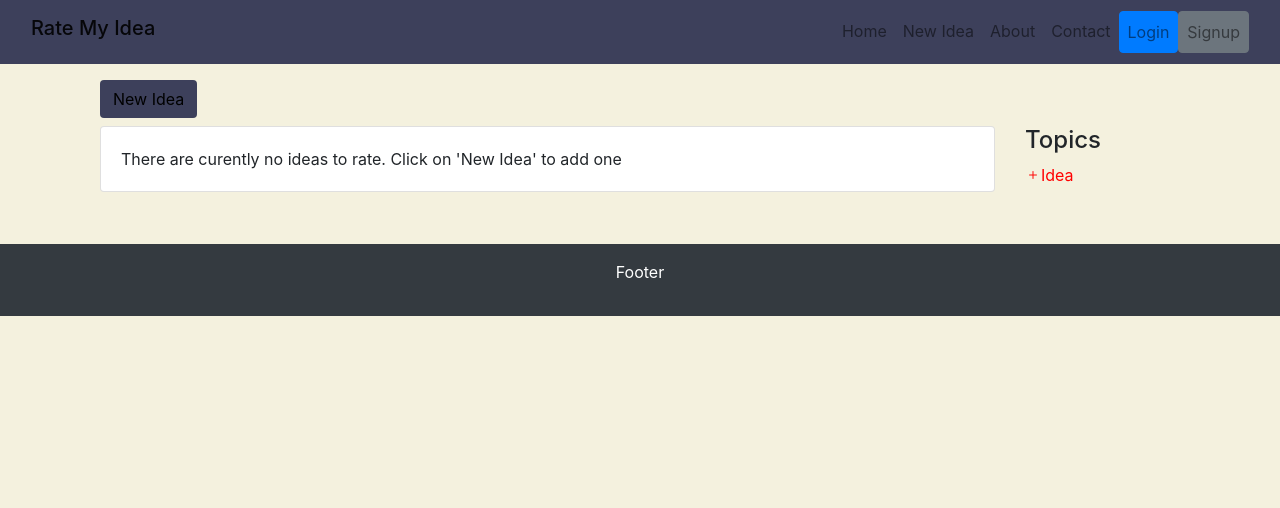
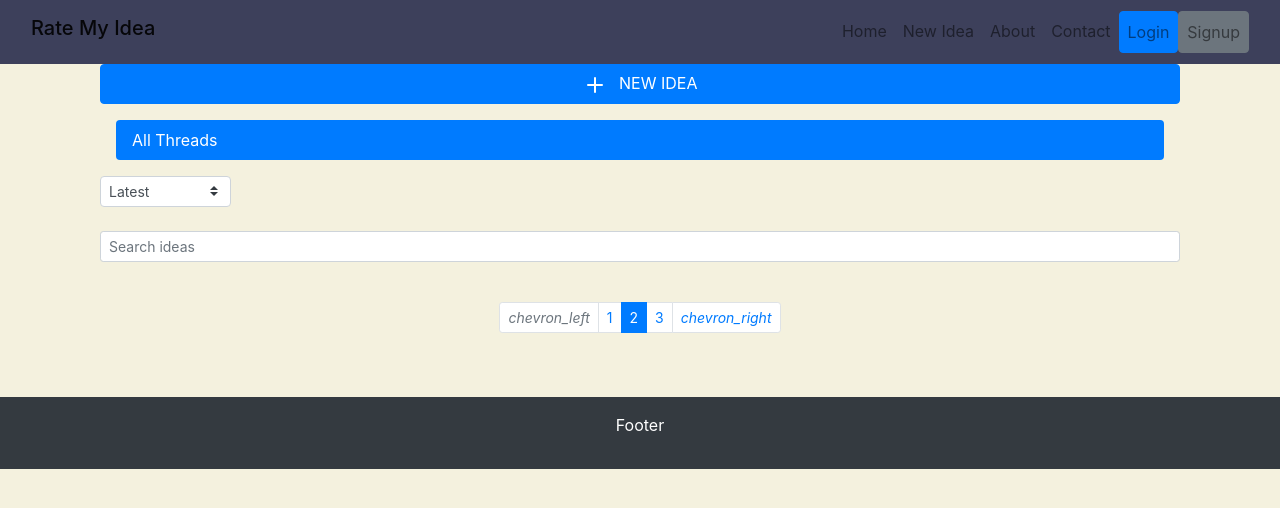
Before and after one commit to JackPflaum/RateMyIdea, a Django app: page / in a window 1280 px wide. Shown: the top 508 px of the page. Run offline with Django 4.2, Linux system fonts and the light colour scheme; data that the repository does not hold is empty; some libraries are stand-ins or nearby versions.

Commit message:
Complete overhall of design. Implementing online bootstrap tempate.

```diff
--- a/RateMyIdea/templates/home.html
+++ b/RateMyIdea/templates/home.html
@@ -3,52 +3,123 @@
 {% block content %}
 
 <div class="container">
-    <a href="{% url 'ideas:new_idea' %}" class="btn custom-btn mt-3 mb-2">New Idea</a>
-    <div class="row d-flex">
-        <div class="col-md-10 col-sm-12">
-            {% if ideas %}
-            {% for idea in ideas %}
-            <div class="card mb-1">
-                <div class="card-body">
-                    <div class="d-flex align-items-center justify-content-between">
-                        <h2 class="card-title"><a href="{% url 'ideas:idea' idea.slug %}">{{ idea.title }}</a></h2>
-                        {% if idea.average_rating %}
-                            <h6>Rating: {{ idea.average_rating|floatformat:1 }}/10</h6>
-                        {% else %}
-                            <h6>Rating: -/10</h6>
-                        {% endif %}
-                    </div>
-                    <p class="card-text text-overflow-clamp">{{ idea.idea }}</p>
-                    <div class="d-flex align-items-center justify-content-between">
-                        <a class="text-muted d-flex" href="{% url 'ideas:author' idea.author.username %}">
-                            <img class="profile-image" src="" alt="profile-avatar">
-                            <p>{{ idea.author.username }} ({{ idea.date_posted|timesince }} ago)</p>
-                        </a>
-                        <div class="adjust-line-height">
-                            <p>5 comments <i class="bi bi-chat"></i></p>
-                            <p>{{ idea.votes }} votes <i class="bi bi-bar-chart"></i></p>
+    <div class="main-body p-0">
+        <div class="inner-wrapper">
+            <!-- Inner sidebar -->
+            <div class="inner-sidebar">
+                <!-- Inner sidebar header -->
+                <div class="inner-sidebar-header justify-content-center">
+                    <button class="btn btn-primary has-icon btn-block" type="button" data-toggle="modal" data-target="#threadModal">
+                        <svg xmlns="http://www.w3.org/2000/svg" width="24" height="24" viewBox="0 0 24 24" fill="none" stroke="currentColor" stroke-width="2" stroke-linecap="round" stroke-linejoin="round" class="feather feather-plus mr-2">
+                            <line x1="12" y1="5" x2="12" y2="19"></line>
+                            <line x1="5" y1="12" x2="19" y2="12"></line>
+                        </svg>
+                        NEW IDEA
+                    </button>
+                </div>
+                <!-- /Inner sidebar header -->
+
+                <!-- Inner sidebar body -->
+                <div class="inner-sidebar-body p-0">
+                    <div class="p-3 h-100" data-simplebar="init">
+                        <div class="simplebar-wrapper" style="margin: -16px;">
+                            <div class="simplebar-height-auto-observer-wrapper"><div class="simplebar-height-auto-observer"></div></div>
+                            <div class="simplebar-mask">
+                                <div class="simplebar-offset" style="right: 0px; bottom: 0px;">
+                                    <div class="simplebar-content" style="padding: 16px;">
+                                        <nav class="nav nav-pills nav-gap-y-1 flex-column">
+                                            <a href="#" class="nav-link nav-link-faded has-icon active">All Threads</a>
+                                            {% if topics %}
+                                                {% for topic in topics %}
+                                                <a href="#" ><i class="nav-link nav-link-faded has-icon"></i>{{ topic.topic_name }}</a>
+                                                {% endfor %}
+                                            {% endif %}
+                                        </nav>
+                                    </div>
+                                </div>
+                            </div>
                         </div>
                     </div>
                 </div>
+                <!-- /Inner sidebar body -->
             </div>
-            {% endfor %}
-            {% else %}
-            <div class="card mb-1">
-                <div class="card-body">
-                    <p class="card-text">There are curently no ideas to rate. Click on 'New Idea' to add one</p>
+            <!-- /Inner sidebar -->
+
+            <!-- Inner main -->
+            <div class="inner-main">
+                <!-- Inner main header -->
+                <div class="inner-main-header">
+                    <a class="nav-link nav-icon rounded-circle nav-link-faded mr-3 d-md-none" href="#" data-toggle="inner-sidebar"><i class="material-icons">arrow_forward_ios</i></a>
+                    <select class="custom-select custom-select-sm w-auto mr-1">
+                        <option selected="">Latest</option>
+                        <option value="1">Highest Rated</option>
+                        <option value="3">Lowest Rated</option>
+                        <option value="3">Not Rated Yet</option>
+                    </select>
+                    <span class="input-icon input-icon-sm ml-auto w-auto">
+                        <input type="text" class="form-control form-control-sm bg-gray-200 border-gray-200 shadow-none mb-4 mt-4" placeholder="Search ideas" />
+                    </span>
                 </div>
+                <!-- /Inner main header -->
+
+                <!-- Inner main body -->
+
+                <!-- Forum List -->
+                <div class="inner-main-body p-2 p-sm-3 collapse forum-content show">
+
+                    {% include 'idea_card_format.html' %}
+
+                    <ul class="pagination pagination-sm pagination-circle justify-content-center mb-0">
+                        <li class="page-item disabled">
+                            <span class="page-link has-icon"><i class="material-icons">chevron_left</i></span>
+                        </li>
+                        <li class="page-item"><a class="page-link" href="javascript:void(0)">1</a></li>
+                        <li class="page-item active"><span class="page-link">2</span></li>
+                        <li class="page-item"><a class="page-link" href="javascript:void(0)">3</a></li>
+                        <li class="page-item">
+                            <a class="page-link has-icon" href="javascript:void(0)"><i class="material-icons">chevron_right</i></a>
+                        </li>
+                    </ul>
+                </div>
+                <!-- /Forum List -->
+
+                <!-- /Inner main body -->
             </div>
-            {% endif %}
+            <!-- /Inner main -->
         </div>
-        <div class="col-md-2 col-sm-12">
-            <h4>Topics</h4>
-            <div class="d-flex">
-                <a href="#" ><i class="bi bi-plus"></i>Idea</a>
+
+        <!-- New Thread Modal -->
+        <div class="modal fade" id="threadModal" tabindex="-1" role="dialog" aria-labelledby="threadModalLabel" aria-hidden="true">
+            <div class="modal-dialog modal-lg" role="document">
+                <div class="modal-content">
+                    <form>
+                        <div class="modal-header d-flex align-items-center bg-primary text-white">
+                            <h6 class="modal-title mb-0" id="threadModalLabel">New Discussion</h6>
+                            <button type="button" class="close" data-dismiss="modal" aria-label="Close">
+                                <span aria-hidden="true">×</span>
+                            </button>
+                        </div>
+                        <div class="modal-body">
+                            <div class="form-group">
+                                <label for="threadTitle">Title</label>
+                                <input type="text" class="form-control" id="threadTitle" placeholder="Enter title" autofocus="" />
+                            </div>
+                            <textarea class="form-control summernote" style="display: none;"></textarea>
+
+                            <div class="custom-file form-control-sm mt-3" style="max-width: 300px;">
+                                <input type="file" class="custom-file-input" id="customFile" multiple="" />
+                                <label class="custom-file-label" for="customFile">Attachment</label>
+                            </div>
+                        </div>
+                        <div class="modal-footer">
+                            <button type="button" class="btn btn-light" data-dismiss="modal">Cancel</button>
+                            <button type="button" class="btn btn-primary">Post</button>
+                        </div>
+                    </form>
+                </div>
             </div>
         </div>
     </div>
 </div>
 
-
-
 {% endblock %}
--- a/RateMyIdea/templates/idea_card_format.html
+++ b/RateMyIdea/templates/idea_card_format.html
@@ -1,27 +1,33 @@
-<div class="row d-flex">
-    {% if ideas %}
-    <div>
-        {% for idea in ideas %}
-        <div class="card mb-1">
-            <div class="card-body">
-                <div class="d-flex align-items-center justify-content-between">
-                    <h2 class="card-title"><a href="{% url 'ideas:idea' idea.slug %}">{{ idea.title }}</a></h2>
-                    <h6>Rating: {{ idea.average_rating }}/10</h6>
+{% if ideas %}
+    {% for idea in ideas %}
+    <div class="card mb-2">
+        <div class="card-body p-2 p-sm-3">
+            <div class="media forum-item">
+                <a href="{% url 'ideas:author' idea.author.username %}" data-toggle="collapse" data-target=".forum-content">
+                    <img src="https://bootdey.com/img/Content/avatar/avatar1.png" class="mr-3 rounded-circle" width="50" alt="User"/>
+                </a>
+                <div class="media-body">
+                    <div class="d-flex justify-content-between">
+                        <h6><a href="{% url 'ideas:idea' idea.slug %}" class="text-body">{{ idea.title }}</a></h6>
+                        {% if idea.average_rating %}
+                            <p>Rating: {{ idea.average_rating|floatformat:1 }}/10</p>
+                        {% else %}
+                            <p>Rating: -/10</p>
+                        {% endif %}
+                    </div>
+                        <p class="text-secondary">
+                            {{ idea.idea }}
+                        </p>
+                        <p class="text-muted">
+                            <a href="{% url 'ideas:author' idea.author.username %}">{{ idea.author.username }}</a> published <span class="text-secondary font-weight-bold">{{ idea.date_posted|timesince }} ago</span>
+                        </p>
                 </div>
-                <p class="card-text text-overflow-clamp">{{ idea.idea }}</p>
-                <div class="d-flex align-items-center justify-content-between">
-                    <a class="text-muted d-flex" href="{% url 'ideas:author' idea.author.username %}">
-                        <img class="profile-image" src="" alt="profile-avatar">
-                        <p>{{ idea.author.username }} ({{ idea.date_posted }})</p>
-                    </a>
-                    <div class="adjust-line-height">
-                        <p>{{ idea.number_of_comments }} comments <i class="bi bi-chat"></i></p>
-                        <p>{{ idea.votes }} votes <i class="bi bi-bar-chart"></i></p>
-                    </div>
+                <div class="text-muted small text-center align-self-center">
+                    <span class="d-none d-sm-inline-block"><i class="bi bi-bar-chart"></i> {{ idea.votes }}</span>
+                    <span><i class="bi bi-chat ml-2"></i> 3</span>
                 </div>
             </div>
         </div>
-        {% endfor %}
     </div>
-    {% endif %}
-</div>
+    {% endfor %}
+{% endif %}
```
